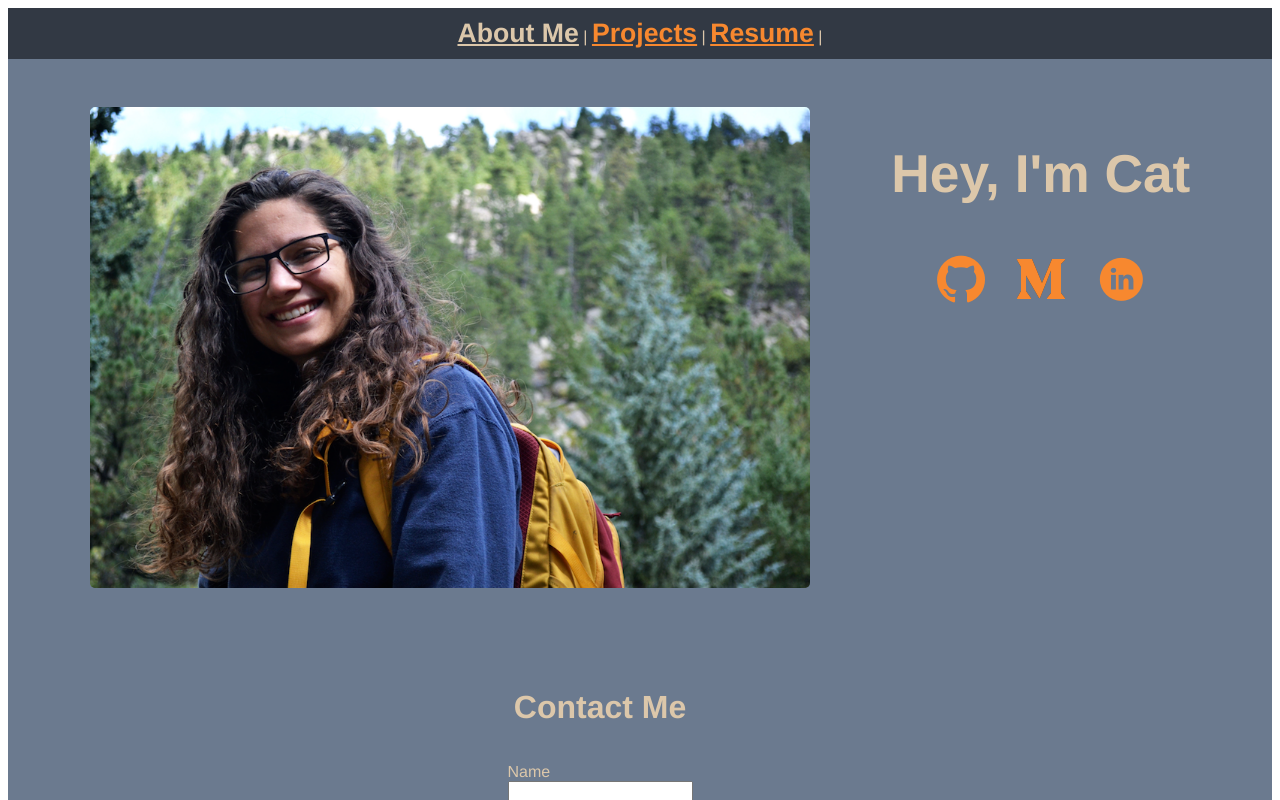
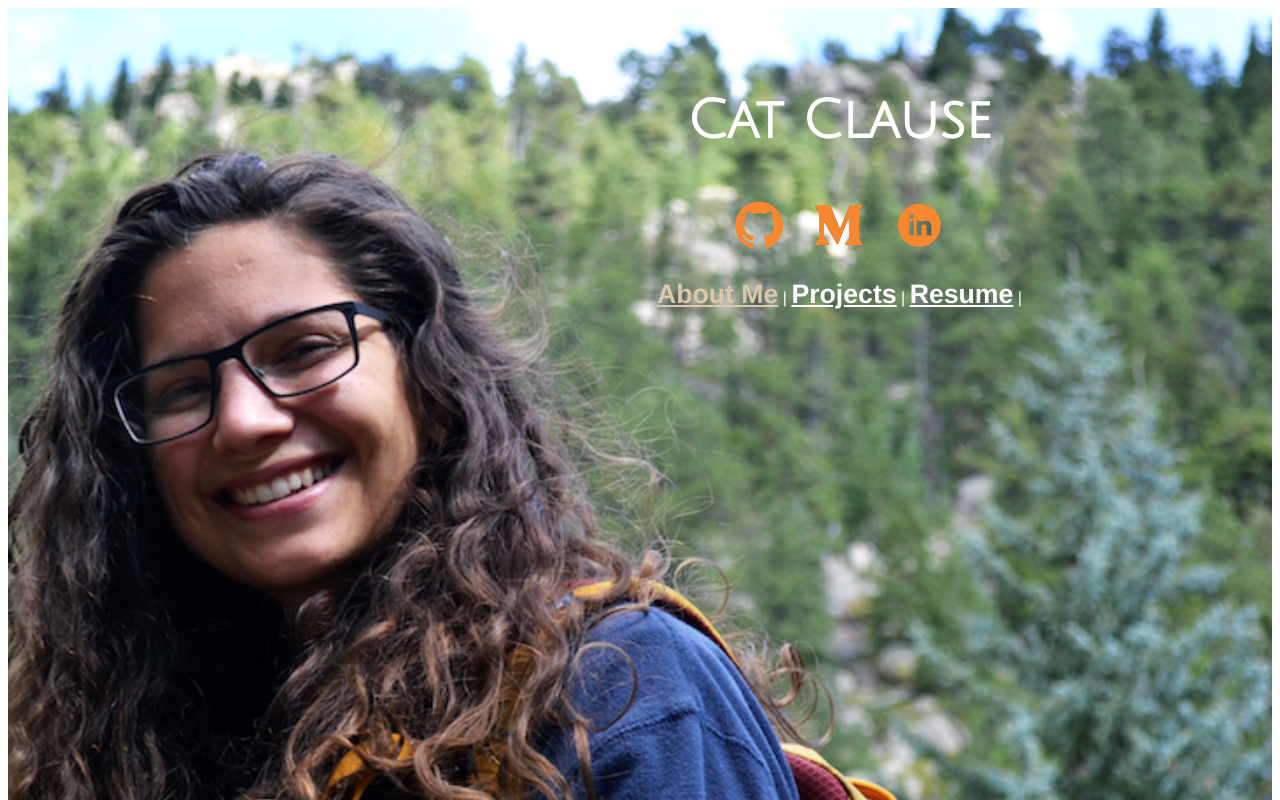
Before and after one commit to cnclause/personal-website-frontend, a Vue app: page / in a window 1280 px wide. Shown: the top 800 px of the page. Built offline with nearby package versions, Linux system fonts and the light colour scheme.

Commit message:
re-styling - started setting up homepage, need to restyle the other pages

```diff
--- a/src/App.vue
+++ b/src/App.vue
@@ -1,11 +1,6 @@
 
 <template>
   <div id="app">
-    <div id="nav">
-        <router-link to="/">About Me</router-link> |
-        <router-link to="/projects">Projects</router-link> |
-        <router-link to="/resume">Resume</router-link> |
-    </div>
     <router-view/>
   </div>
 </template>
@@ -16,7 +11,7 @@
   -webkit-font-smoothing: antialiased;
   -moz-osx-font-smoothing: grayscale;
   text-align: center;
-  color: #DCC7AA;
+  color: white;
   // background: #DCC7AA;
   // background: #6B7A8F;
 }
@@ -26,11 +21,10 @@
 
 #nav {
   padding: 10px;
-  background: #323944;
 
   a {
     font-weight: bold;
-    color: 	#F7882F;
+    color: 	white;
     font-size: 20pt;
 
     &.router-link-exact-active {
--- a/src/components/HomeContainer.vue
+++ b/src/components/HomeContainer.vue
@@ -1,50 +1,65 @@
 <template>
     <div class="home-container" >
        <header>
-            <img src='../images/hikingpng.png' alt="hikingpic" />
+            <!-- <img src='../images/hikingpng.png' alt="hikingpic" /> -->
             <div class="title-and-links">
-              <h1 class = "title"> Hey, I'm Cat </h1>
-              <img src='../images/github.png' alt="github"/>
-              <img src='../images/medium.png' alt="medium"/>
-              <img src='../images/linkedin.png' alt="linkedin"/>
+                <h1 class = "title"> Cat Clause </h1>
+                <img src='../images/github.png' alt="github"/>
+                <img src='../images/medium.png' alt="medium"/>
+                <img src='../images/linkedin.png' alt="linkedin"/>
+              <div id="nav">
+                <router-link to="/">About Me</router-link> |
+                <router-link to="/projects">Projects</router-link> |
+                <router-link to="/resume">Resume</router-link> |
+              </div>
             </div>
         </header>
      <router-view/>
 
-        <ContactForm />
+        <!-- <ContactForm /> -->
     </div>
 
 </template>
 
 
 <script>
-import ContactForm from './ContactForm.vue'
+// import ContactForm from './ContactForm.vue'
 
-export default {
-    name: 'HomeContainer',
-    components: {
-        ContactForm
-    }
-}
+// export default {
+//     name: 'HomeContainer',
+//     components: {
+//         ContactForm
+//     }
+// }
 
 </script>
 
 <style scoped lang="scss">
 
+@import url('https://fonts.googleapis.com/css?family=Julius+Sans+One&display=swap');
+
 .home-container{
     display: flex;
     flex-direction: column;
     justify-content: space-between;
-    background: #6B7A8F;
+    background-image: url('../images/hikingpng.png');
+    background-size: cover;
+    background-repeat: no-repeat;
+    background-position: center;
+    width:100%;
+    height: 70rem;
 }
 
 header {
   display: flex;
-  justify-content: space-evenly;
+  justify-content: flex-end;
   padding-bottom: 5rem;
   padding-top: 3rem;
 }
 
+.title-and-links {
+  padding-right: 15rem;
+}
 
 
 .title-and-links img{
@@ -55,6 +70,10 @@ header {
 
 .title {
     font-size: 40pt;
+    font-family: 'Julius Sans One', sans-serif;
+
+
+
   }
 
 img {
```
